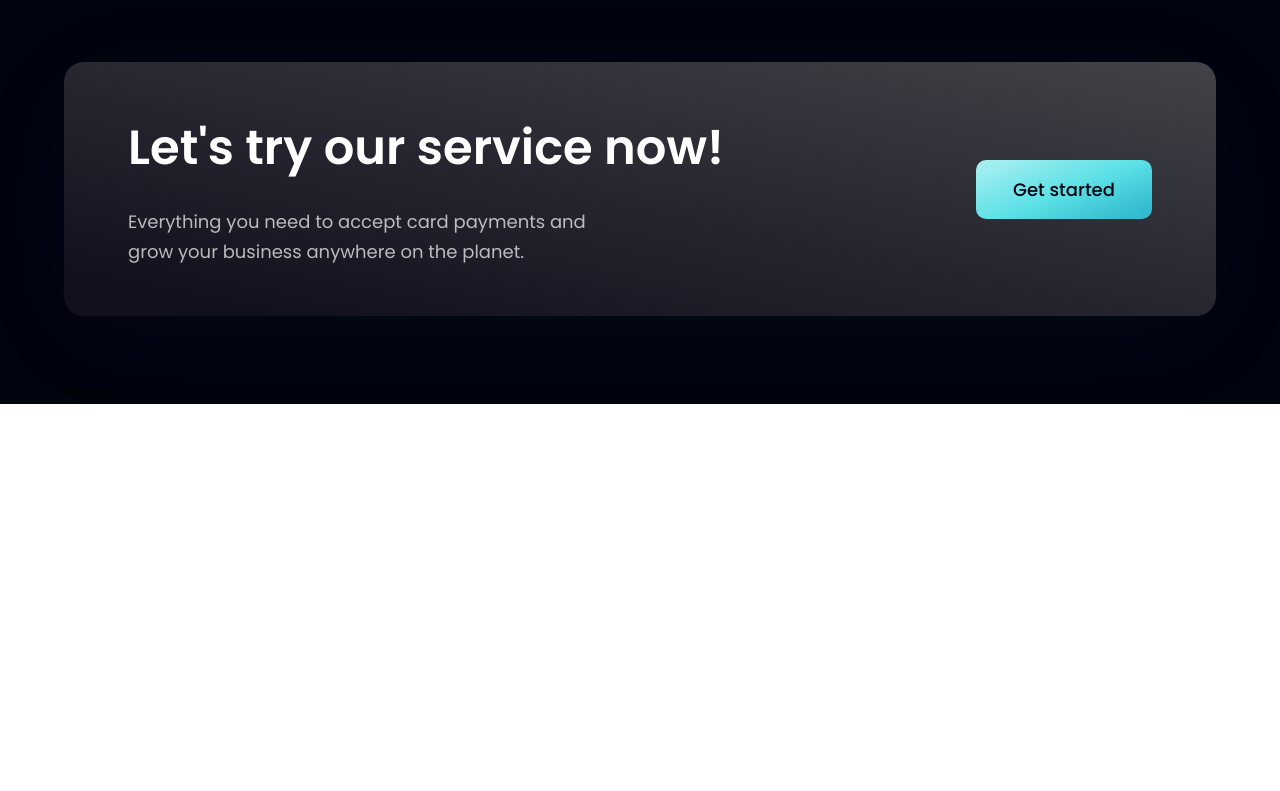
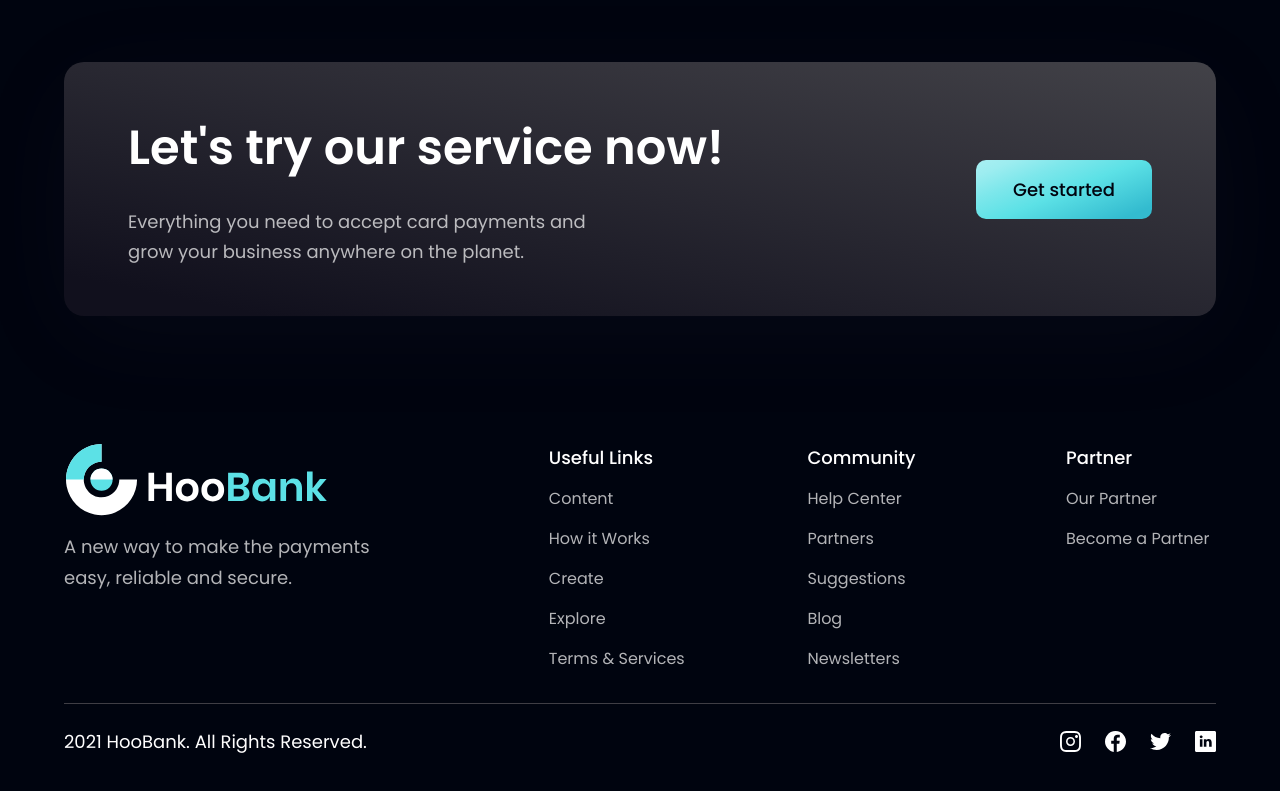
Before and after one commit to tristan-rugbeer/HaoBank, a React (Vite) app: page / in a window 1280 px wide. Shown: the part 4093-4884 px from the top of the page. Before the commit the page ends 4497 px from the top, so only its background shows below. Built offline with nearby package versions, Linux system fonts and the light colour scheme.

Commit message:
Added Footer Section

```diff
--- a/src/components/Footer.tsx
+++ b/src/components/Footer.tsx
@@ -1,8 +1,51 @@
 import React from 'react'
+import { logo } from '../assets'
+import { footerLinks, socialMedia } from '../constants'
+import styles from '../style'
 
 const Footer = () => {
   return (
-    <div>Footer</div>
+    <section className={`${styles.flexCenter} ${styles.paddingY} flex-col`}>
+      <div className={`${styles.flexStart} md:flex-row flex-col mb-8 w-full`}>
+        <div className='flex-1 flex flex-col justify-start mr-10'>
+          <img src={logo} alt="haoBank" className='w-[266px] h-[72px] object-contain' />
+          <p className={`${styles.paragraph} mt-4 max-w-[310px]`}>A new way to make the payments easy, reliable and secure.
+          </p>
+        </div>
+
+        <div className='flex-[1.5] w-full flex flex-row justify-between flex-wrap md:mt-0 mt-10'>
+          {footerLinks.map((footerLink) => (
+            <div className='flex flex-col ss:my-0 my-4 min-w-[150px]'>
+              <h4 className='font-poppins font-medium text-[18px] leading-[27px] text-white'>
+                {footerLink.title}
+              </h4>
+              <ul className='list-none mt-4'>
+                {footerLink.links.map((link, index) => (
+                  <li key={link.name} className={`font-poppins font-normal text-[16px] leading-[24px] text-dimWhite hover:text-secondary cursor-pointer
+                  ${index !== footerLink.links.length - 1 ? 'mb-4' : 'mb-0'}`}>
+                    {link.name}
+                  </li>
+                ))}
+              </ul>
+            </div>
+          ))}
+        </div>
+      </div>
+
+      <div className='w-full flex justify-between items-center md:flex-row flex-col pt-6 border-t-[1px] border-t-[#3F3E45]'>
+          <p className='font-poppins font-normal text-[18px] leading-[27px] text-white'>
+          2021 HooBank. All Rights Reserved.
+          </p>
+
+          <div className='flex flex-row md:mt-0 mt-6'>
+            {socialMedia.map((social, index) => (
+              <img key={social.id} src={social.icon} alt={social.id} className={`w-[21px] h-[21px] object-contain cursor-pointer
+                ${index !== socialMedia.length - 1 ? 'mr-6' : 'mr-0' }`}/>
+            ))}
+
+          </div>
+      </div>
+    </section>
   )
 }
 
```
